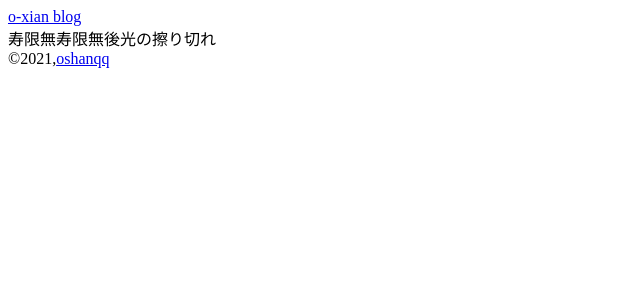
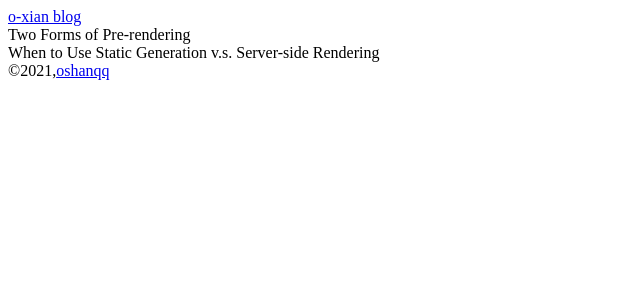
Before and after one commit to oshanQQ/hinagiku, a Next.js app: page / in a window 1280 px wide. Shown: the top 300 px of the page, without its empty margins (0-640 px from the left). Built offline with nearby package versions, Linux system fonts and the light colour scheme.

Commit message:
📝 Fetch meta data

```diff
--- a/pages/index.tsx
+++ b/pages/index.tsx
@@ -1,7 +1,38 @@
 import type { NextPage } from "next";
+import fs from "fs";
+import matter from "gray-matter";
+import { PostMetaData } from "../interfaces/interfaces";
 
-const Home: NextPage = () => {
-  return <div className="text-2xl">寿限無寿限無後光の擦り切れ</div>;
+interface IProps {
+  posts: PostMetaData[];
+}
+
+const Home: NextPage<IProps> = ({ posts }) => {
+  return (
+    <div>
+      {posts.map((post, i) => (
+        <div key={i}>{post.title}</div>
+      ))}
+    </div>
+  );
 };
 
+export async function getStaticProps() {
+  const files = fs.readdirSync("posts");
+  let posts = files.map((file) => {
+    const data = fs.readFileSync(`posts/${file}`).toString();
+
+    return {
+      ...matter(data).data,
+      slug: file.split(".")[0],
+    };
+  });
+
+  return {
+    props: {
+      posts: posts,
+    },
+  };
+}
+
 export default Home;
```
